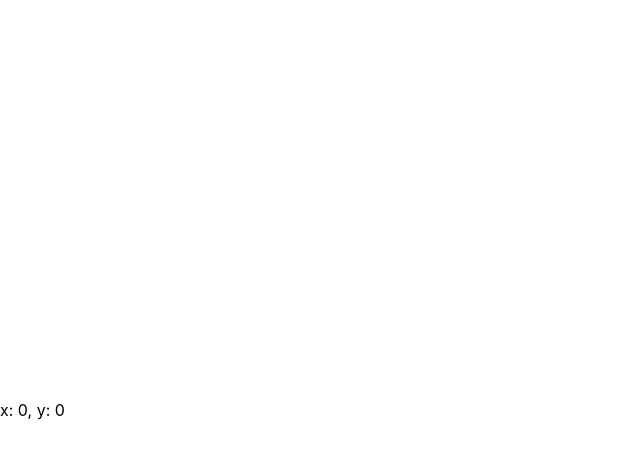
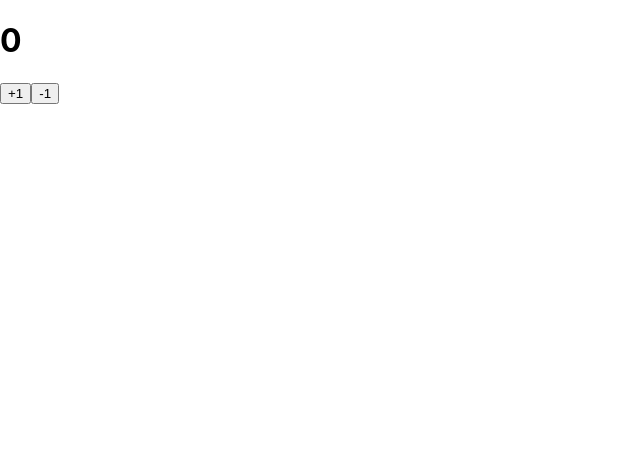
Before and after one commit to YDKD/react-study, a React (Vite) app: page / in a window 1280 px wide. Shown: the top 458 px of the page, without its empty margins (0-640 px from the left). Built offline with nearby package versions, Linux system fonts and the light colour scheme.

Commit message:
feat(hooks): redux useSelector useDispatch

```diff
--- /dev/null
+++ b/src/28_hooks/09_redux的hooks/App.tsx
@@ -0,0 +1,29 @@
+import React, { memo } from 'react'
+import { useDispatch, useSelector } from 'react-redux'
+import { addNumber, subNumber } from './store/features/counter'
+
+const App = memo(() => {
+	const { count } = useSelector(state => ({
+		count: state.counter
+	}))
+
+	const dispatch = useDispatch()
+
+	const handleBtnClick = (num: number, isAdd = true) => {
+		if (isAdd) {
+			dispatch(addNumber(num))
+		} else {
+			dispatch(subNumber(num))
+		}
+	}
+
+	return (
+		<div>
+			<h1>{count}</h1>
+			<button onClick={e => handleBtnClick(1)}>+1</button>
+			<button onClick={e => handleBtnClick(1, false)}>-1</button>
+		</div>
+	)
+})
+
+export default App
--- /dev/null
+++ b/src/28_hooks/09_redux的hooks/store/features/counter.ts
@@ -0,0 +1,18 @@
+import { createSlice } from '@reduxjs/toolkit'
+
+const counterSlice = createSlice({
+	name: 'counter',
+	initialState: 0,
+	reducers: {
+		addNumber(state, { payload }) {
+			return state + payload
+		},
+		subNumber(state, { payload }) {
+			return state - payload
+		}
+	}
+})
+
+export const { addNumber, subNumber } = counterSlice.actions
+
+export default counterSlice.reducer
--- /dev/null
+++ b/src/28_hooks/09_redux的hooks/store/features/index.ts
@@ -0,0 +1,4 @@
+import counterSlice from "./counter";
+export {
+    counterSlice
+}
--- /dev/null
+++ b/src/28_hooks/09_redux的hooks/store/index.ts
@@ -0,0 +1,10 @@
+import { configureStore } from '@reduxjs/toolkit'
+import { counterSlice } from './features'
+
+const store = configureStore({
+    reducer: {
+        counter: counterSlice
+    }
+})
+
+export default store
--- a/src/main.tsx
+++ b/src/main.tsx
@@ -2,6 +2,8 @@ import React from 'react'
 import ReactDOM from 'react-dom/client'
 
 import { BrowserRouter } from 'react-router-dom'
+import { Provider } from 'react-redux'
+import hooksStore from './28_hooks/09_redux的hooks/store'
 
 // import App from './03_小案例/App'
 // import App from './04_回顾测试/App'
@@ -28,7 +30,7 @@ import { BrowserRouter } from 'react-router-dom'
 // import App from './25_手写connect/App'
 // import App from './26_实现中间件/App'
 // import App from './27_router/App'
-import App from './28_hooks/08_自定义hooks/App'
+import App from './28_hooks/09_redux的hooks/App'
 
 import './index.css'
 
@@ -37,9 +39,11 @@ import './index.css'
 // import './04_回顾测试/style/index.css'
 
 ReactDOM.createRoot(document.getElementById('root')!).render(
-  // <React.StrictMode>
-  <BrowserRouter>
-    <App />
-  </BrowserRouter>
-  // </React.StrictMode>
+	// <React.StrictMode>
+	<BrowserRouter>
+		<Provider store={hooksStore}>
+			<App />
+		</Provider>
+	</BrowserRouter>
+	// </React.StrictMode>
 )
```
